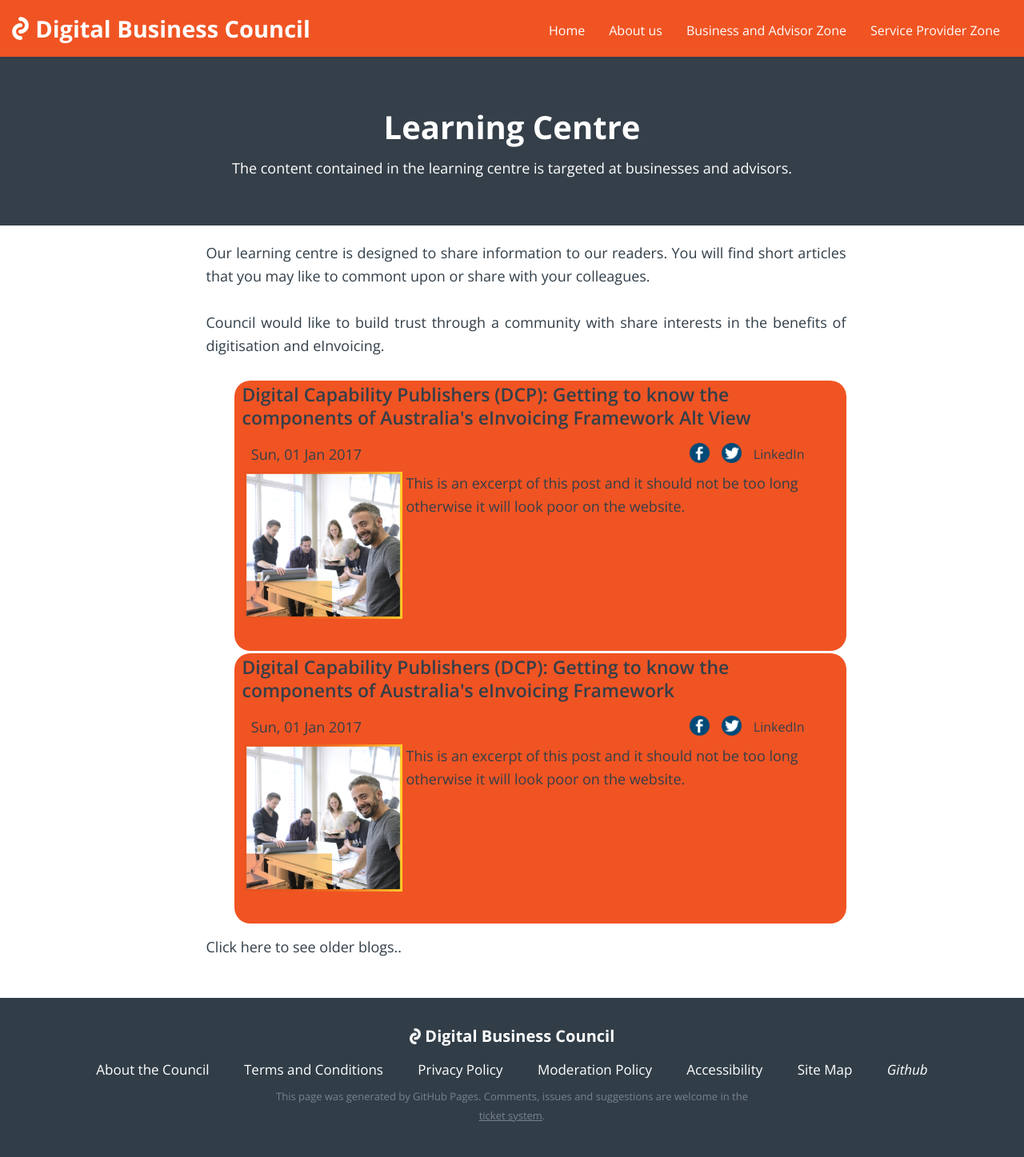
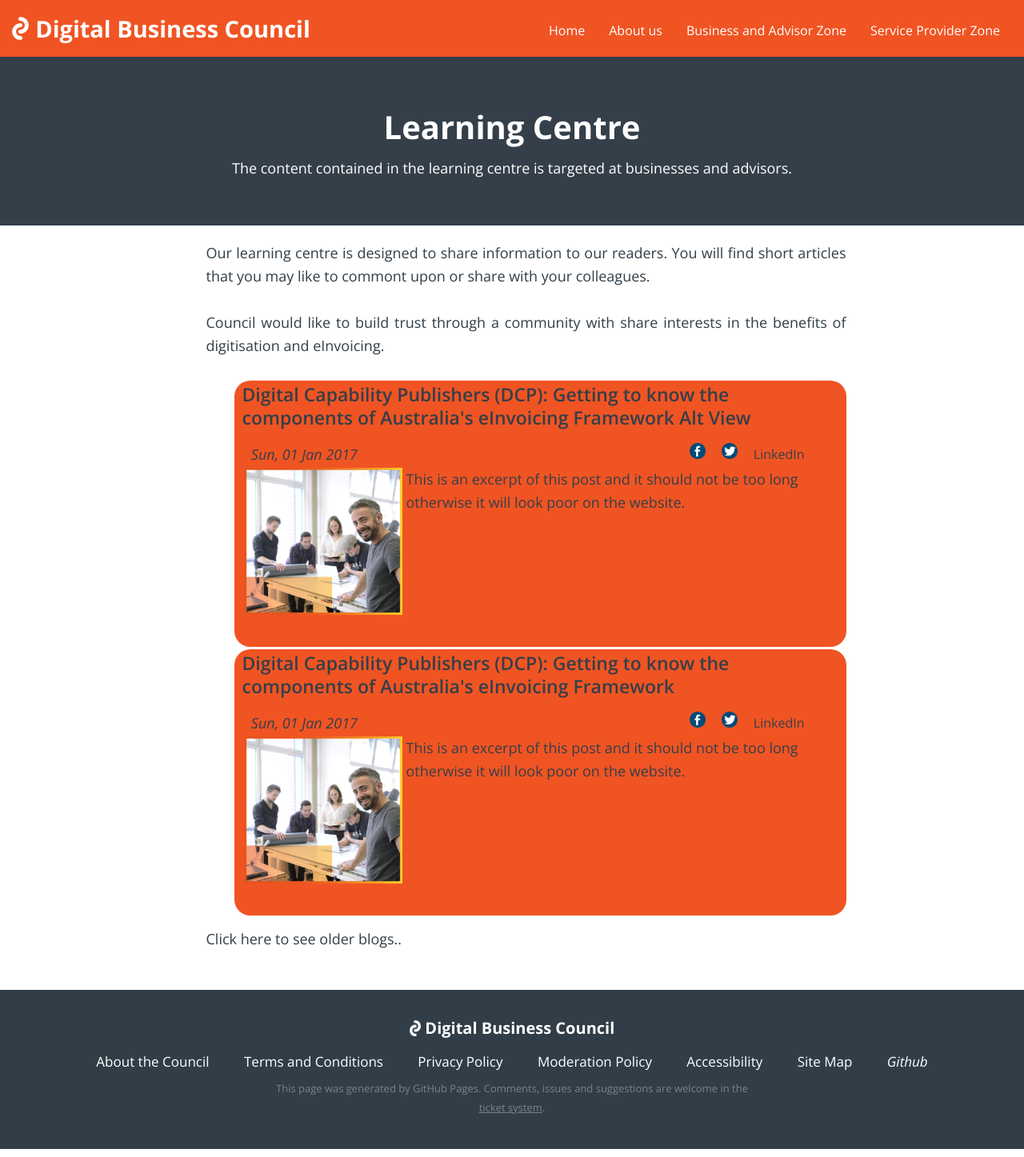
Before and after one commit to Digital-Business-Council/Digital-Business-Council.github.io, a Jekyll site: the page built from pages/business-zone/blogs/learning-centre.md, in a window 1280 px wide. Shown: the whole page at 80% size. Built offline with Jekyll 4.4.1, drawn with Linux system fonts in a browser that asks for light colours.

Commit message:
Update learning-centre.md

```diff
--- a/pages/business-zone/blogs/learning-centre.md
+++ b/pages/business-zone/blogs/learning-centre.md
@@ -15,12 +15,12 @@
 
     <table class="blog-table">
     <tr>
-    <td colspan="4">&nbsp;&nbsp;{{ blog-page.date | date: "%a, %d %b %Y" }}</td>
+    <td colspan="4"><i>&nbsp;&nbsp;{{ blog-page.date | date: "%a, %d %b %Y" }}</i></td>
     <td width="40px" padding="0px">
-    <a href="http://m.facebook.com/sharer.php?u={{ blog-page.url | absolute_url }}&t={{ blog-page.title }}&sv={{ blog-page.excerpt-image | absolute_url}})"><img src="{{site.url}}/images/favicon/facebook.png" width="25px"/></a>
+    <a href="http://m.facebook.com/sharer.php?u={{ blog-page.url | absolute_url }}&t={{ blog-page.title }}&sv={{ blog-page.excerpt-image | absolute_url}})"><img src="{{site.url}}/images/favicon/facebook.png" width="20px"/></a>
     </td>
     <td width="40px" padding="0px">
-    <a href="https://twitter.com/share?text={{ blog-page.title }}&url={{ blog-page.url | absolute_url }}"><img src="{{site.url}}/images/favicon/twitter.png" width="25px"/></a>
+    <a href="https://twitter.com/share?text={{ blog-page.title }}&url={{ blog-page.url | absolute_url }}"><img src="{{site.url}}/images/favicon/twitter.png" width="20px"/></a>
     </td>
     <td width="40px" padding="0px">
     <a href="http://www.linkedin.com/shareArticle?mini=true&summary={{ blog-page.excerpt }}&title={{ blog-page.title }}&url={{ blog-page.url | absolute_url }}">LinkedIn</a>
```
